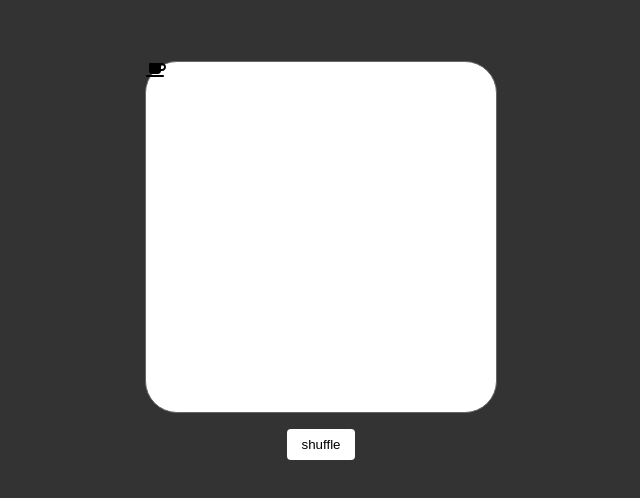
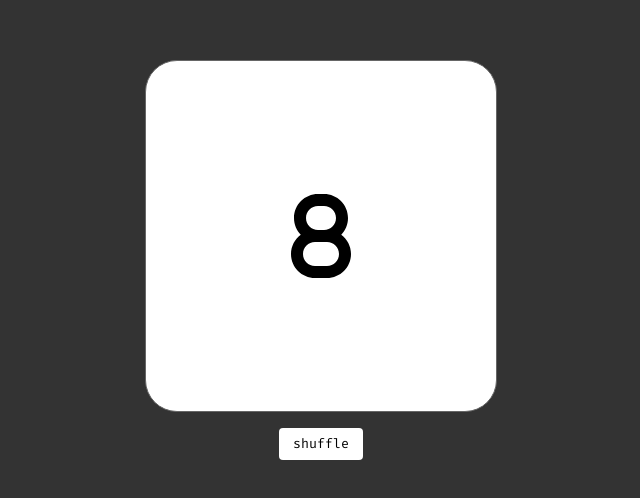
Before and after one commit to abezborody/docusketch-test, an Angular app: page / in a window 1280 px wide. Shown: the part 140-638 px from the top of the page, without its empty margins (319-959 px from the left). Built offline with nearby package versions, Linux system fonts and the light colour scheme.

Commit message:
getting random icon everi 3 sec by tap on button

```diff
--- a/src/app/app.component.css
+++ b/src/app/app.component.css
@@ -13,6 +13,9 @@
   background-color: white;
   border: 1px solid #666;
   border-radius: 32px;
+  display: flex;
+  align-items: center;
+  justify-content: center;
 }
 
 .icon {
--- a/src/app/app.component.html
+++ b/src/app/app.component.html
@@ -1,8 +1,6 @@
-<style></style>
-
 <div class="container">
   <div class="icon-container">
-    <fa-icon clases="icon" [icon]="faCoffee"></fa-icon>
+    <fa-icon [icon]="icon" size="6x"></fa-icon>
   </div>
-  <button class="button">shuffle</button>
+  <button class="button" (click)="shuffle()">shuffle</button>
 </div>
--- a/src/app/app.component.ts
+++ b/src/app/app.component.ts
@@ -1,5 +1,5 @@
 import { Component } from '@angular/core';
-import { faCoffee } from '@fortawesome/free-solid-svg-icons';
+import { fas } from '@fortawesome/free-solid-svg-icons';
 
 @Component({
   selector: 'app-root',
@@ -8,5 +8,16 @@ import { faCoffee } from '@fortawesome/free-solid-svg-icons';
 })
 export class AppComponent {
   title = 'docusketch-test';
-  faCoffee = faCoffee;
+  index: number = Math.floor(Math.random() * Object.keys(fas).length);
+  icon = Object.values(fas)[this.index];
+  buttonIsActive: boolean = true;
+
+  shuffle() {
+    this.buttonIsActive = false;
+    setTimeout(() => {
+      this.index = Math.floor(Math.random() * Object.keys(fas).length);
+      this.icon = Object.values(fas)[this.index];
+      this.buttonIsActive = true;
+    }, 3000);
+  }
 }
--- a/src/index.html
+++ b/src/index.html
@@ -6,6 +6,12 @@
     <base href="/" />
     <meta name="viewport" content="width=device-width, initial-scale=1" />
     <link rel="icon" type="image/x-icon" href="favicon.ico" />
+    <link rel="preconnect" href="https://fonts.googleapis.com" />
+    <link rel="preconnect" href="https://fonts.gstatic.com" crossorigin />
+    <link
+      href="https://fonts.googleapis.com/css2?family=Fira+Mono&display=swap"
+      rel="stylesheet"
+    />
     <script
       src="https://kit.fontawesome.com/cc11688d25.js"
       crossorigin="anonymous"
--- a/src/styles.css
+++ b/src/styles.css
@@ -8,6 +8,7 @@
 
 * {
   margin: 0;
+  font-family: "Fira Mono", monospace;
 }
 
 body {
```
